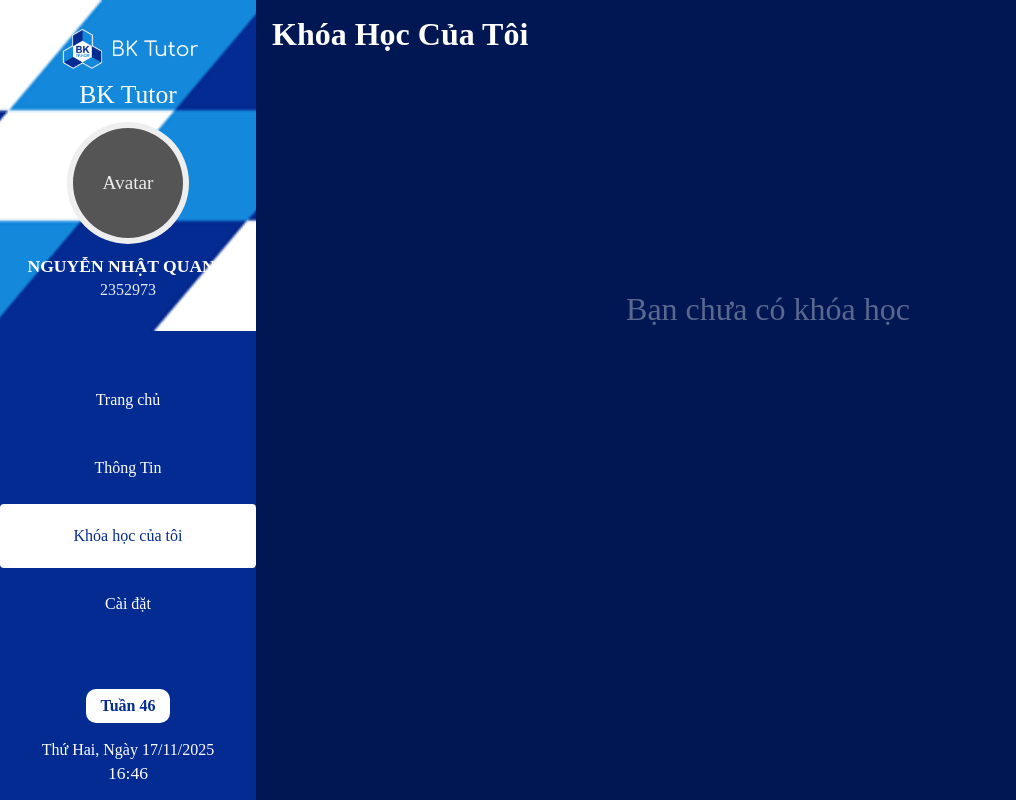
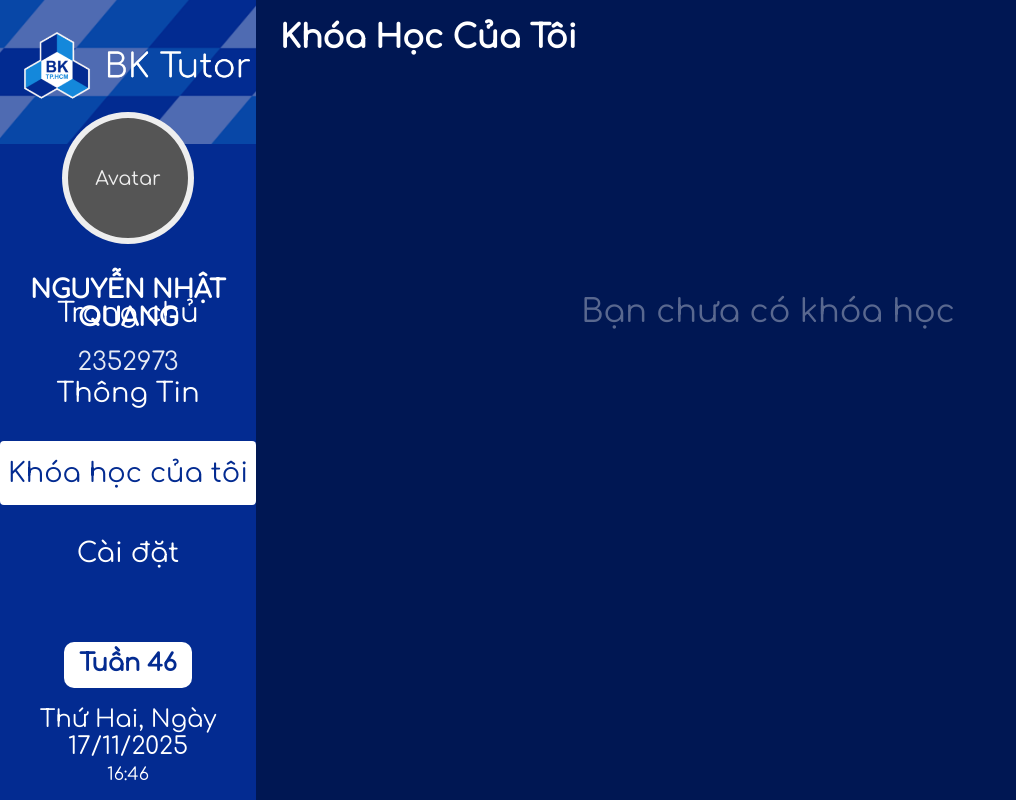
Before and after one commit to SUCA-Team/BKTutor-web, a React (Vite) app: page /courses in a window 1280 px wide. Shown: the whole page, without its empty margins (0-1016 px from the left). Built offline with nearby package versions, Linux system fonts and the light colour scheme.

Commit message:
UI Improved, Added Setting page content

```diff
--- a/src/App.css
+++ b/src/App.css
@@ -8,11 +8,26 @@
 	padding: 0;         /* no default padding */
 }
 
+/* Import local Comfortaa font from assets and apply globally */
+@font-face {
+	font-family: 'Comfortaa';
+	src: url('./assets/Comfortaa-Regular.ttf') format('truetype');
+	font-weight: 400;
+	font-style: normal;
+	font-display: swap;
+}
+
+/* Use Comfortaa as the default for all text */
+html, body, .container {
+	font-family: 'Comfortaa', system-ui, -apple-system, 'Segoe UI', Roboto, 'Helvetica Neue', Arial, sans-serif;
+}
+
 /* Two-column layout: sidebar + content */
 .container {
 	display: flex;
 	flex-direction: row;
-  margin: 0
+	margin: 0;
+	height: 100vh; /* ensure the app layout fills the viewport height */
 }
 
 .sidebar {
@@ -25,6 +40,10 @@
 	flex-direction: column;
 	align-items: stretch;
 	justify-content: space-between;
+	height: 100vh; /* keep sidebar height equal to viewport */
+	position: sticky;
+	top: 0;
+	overflow: auto; /* allow internal scrolling in the sidebar without growing the page */
 }
 
 .content-container {
@@ -39,13 +58,17 @@
 	list-style: none;
 	margin: 0;
 	padding: 0; /* anchors will span full sidebar width */
+	display: flex;
+	flex-direction: column;
+	gap: 1rem; /* add vertical spacing between buttons */
 }
 .sidebar-nav li + li {
-	margin-top: 0.25rem;
+	margin-top: 0; /* spacing now handled by gap */
 }
 .sidebar a {
 	color: #ffffff;
 	text-decoration: none;
+  font-size: 1.7rem; /* adjust font size for better readability */
 	display: flex;
 	width: 100%;            /* fill sidebar width */
 	height: 8vh;           /* 8% of viewport height */
@@ -69,8 +92,14 @@
 /* Content readability */
 .content-container {
  	color: #fff;
-	padding: 1rem;
-	overflow: auto;
+ 	padding: 0; /* page padding applied per-page except settings */
+ 	height: 100vh; /* keep content area equal to viewport */
+ 	overflow-y: auto; /* content scrolls internally */
+}
+
+/* Apply standard page padding to all pages except Settings */
+.content-container > :not(.settings-page) {
+  padding: 1.25rem 1.5rem;
 }
 
 /* Home page search and grid */
@@ -108,63 +137,88 @@
 .info-card {
 	background: #ffffff;
 	color: #001853;
-	border-radius: 16px;
-	padding: 2rem;
+	border-radius: 24px;
+	padding: 2.5rem 2.5rem;
 	display: flex;
-	gap: 2rem;
+	gap: 2.5rem;
 	align-items: center;
-	box-shadow: 0 6px 18px rgba(0,0,0,0.08);
-	margin-bottom: 2rem;
+	box-shadow: 0 10px 30px rgba(0,0,0,0.08);
+	margin-bottom: 2.25rem;
+	position: relative;
+	overflow: hidden;
+  font-size: x-large;
+	/* decorative pattern will be rendered in a pseudo-element so we can control opacity */
+}
+
+.info-card::before {
+	content: '';
+	position: absolute;
+	inset: 0;
+	background-image: url('./assets/Background-pattern.png');
+	 background-repeat: no-repeat;
+	 /* push the pattern past the right edge so it extends outside the card
+		 and covers the bottom-right white gap */
+	 background-position: 300% 100%; /* x% y% where >100 moves image outside */
+	 background-size: 80%; /* make it taller so it covers bottom area */
+	opacity: 0.7; /* requested opacity for the pattern */
+	z-index: 0;
+	pointer-events: none;
 }
 .info-left {
-	flex: 0 0 220px;
+	flex: 0 0 260px;
 	display: flex;
 	align-items: center;
 	justify-content: center;
 }
 .info-avatar {
-	width: 160px;
-	height: 160px;
+	width: 200px;
+	height: 200px;
 	border-radius: 50%;
 	background: #666;
 	color: #fff;
 	display: flex;
 	align-items: center;
 	justify-content: center;
-	font-size: 1.1rem;
+	font-size: 1.25rem;
 }
 
 .info-avatar-img {
-	width: 160px;
-	height: 160px;
+	width: 200px;
+	height: 200px;
 	border-radius: 50%;
 	object-fit: cover;
-	border: 6px solid rgba(255,255,255,0.9);
+	border: 6px solid rgba(255,255,255,0.95);
 	display: block;
 }
 .info-right {
 	flex: 1 1 auto;
+	padding-right: 2rem; /* keep text away from decorative pattern */
 }
 .info-name {
 	margin: 0 0 0.25rem 0;
-	font-size: 1.6rem;
+	font-size: 2rem;
+	letter-spacing: 0.02em;
 }
 .info-faculty {
 	color: #2b6cb0;
 	margin-bottom: 1rem;
+	font-size: 1rem;
 }
 .info-rows .row {
 	display: flex;
 	gap: 1.25rem;
-	margin-top: 0.6rem;
+	margin-top: 0.8rem;
+	align-items: center;
 }
 .info-rows .label {
-	width: 80px;
-	font-weight: 600;
+	width: 110px;
+	font-weight: 700;
 	opacity: 0.85;
+	color: #2b2b2b;
 }
 .info-rows .value {
 	flex: 1 1 auto;
+	color: #222;
 }
 
 @media (max-width: 880px) {
@@ -198,6 +252,7 @@
 	box-sizing: border-box;
 	overflow: hidden;
 	transition: transform 160ms ease, box-shadow 160ms ease;
+  font-size: x-large;
 }
 
 /* registered button style (after user registers from Home) */
@@ -223,26 +278,104 @@
 }
 
 .my-courses-list {
-	display: grid;
-	grid-template-columns: 1fr;
+	display: flex;
+	flex-direction: row;
 	gap: 1.5rem;
-	padding-top: 1rem;
+	padding: 1rem 0;
+	overflow-x: auto;
+	-webkit-overflow-scrolling: touch;
+	scroll-behavior: smooth;
 }
 
+/* Make cards a horizontal scroller; each card is fixed viewport size */
 .my-course-card {
 	background: #ffffff;
 	border-radius: 16px;
-	padding: 2rem;
-	width: min(680px, 70%);
+	padding: 1.6rem;
+	width: 22vw;
+	min-width: 22vw;
+	height: 67vh;
+	box-sizing: border-box;
 	color: #001753;
 	box-shadow: 0 2px 0 rgba(0,0,0,0.06);
+	display: flex;
+	flex-direction: column;
 }
-.my-course-card .course-code.big { font-size: 28px; color: #001753; margin-top: 0.5rem; }
-.my-course-card .course-title.big { font-size: 36px; margin: .5rem 0 1rem; color: #001753; }
-.my-course-card .tutor { margin-top: 0.5rem; color: #001753; }
-.my-course-card hr { border: none; border-top: 2px solid rgba(0,0,0,0.08); margin: 1rem 0; }
-.my-course-actions { display:flex; justify-content:flex-end; margin-top: 1.5rem; }
-.btn-details { background: #001753; color: #fff; padding: 1rem 2rem; border-radius: 12px; border:none; cursor:pointer; font-size: 1.05rem; }
+
+.my-course-card .card-inner {
+	display: flex;
+	flex-direction: column;
+	height: 100%;
+  font-size: x-large;
+}
+
+.my-course-card .course-code.big { font-size: 35px; color: #001753; margin-top: 0.25rem; }
+.my-course-card .course-title.big { font-size: 35px; color: #001753; }
+.my-course-card .tutor { margin-top: 0.5rem; color: #001753; font-size: 25px; }
+.my-course-card hr { border: none; border-top: 1px solid rgba(0,0,0,0.06); margin: 0.75rem 0;}
+.my-course-actions { display:flex; justify-content:center; align-items: center ; margin-top: auto; }
+.btn-details { align-items: center; background: #001753; height: 130%; width: 120%; color: #fff; padding: 0.8rem 1.2rem; border-radius: 5%; border:none; cursor:pointer; font-size: 1.5rem; }
+
+/* horizontal scrollbar styling (WebKit) */
+.my-courses-list::-webkit-scrollbar { height: 12px; }
+.my-courses-list::-webkit-scrollbar-track { background: rgb(25, 17, 114); }
+.my-courses-list::-webkit-scrollbar-thumb { background: rgba(255, 255, 255, 0.339); border-radius: 8px; }
+
+/* Settings page styles */
+.settings-page { padding: 1rem 2rem 3rem; }
+.settings-card {
+	background: #fff;
+	border-radius: 16px;
+	padding: 1.25rem 1.5rem;
+	margin-bottom: 1.25rem;
+	color: #001753;
+  font-size: medium;
+}
+.settings-label { font-weight: 700; letter-spacing: 0.06em; color: #001753; margin-bottom: 0.75rem; }
+.settings-control { display: flex; justify-content: space-between; align-items: center; gap: 1rem; }
+.settings-select {
+	min-width: 260px;
+	padding: 0.9rem 1rem;
+	border-radius: 8px;
+	border: 1px solid rgba(0,0,0,0.08);
+	background: #fff;
+	color: #001753;
+	font-size: 1rem;
+}
+
+/* Toggle switch */
+.toggle-wrapper { display:flex; align-items:center; }
+.toggle-switch {
+	width: 56px;
+	height: 32px;
+	background: rgba(0,0,0,0.08);
+	border-radius: 20px;
+	border: none;
+	position: relative;
+	padding: 0;
+	cursor: pointer;
+}
+.toggle-switch .knob {
+	position: absolute;
+	top: 4px;
+	left: 4px;
+	width: 24px;
+	height: 24px;
+	background: #fff;
+	border-radius: 50%;
+	box-shadow: 0 1px 2px rgba(0,0,0,0.12);
+	transition: transform 180ms ease;
+}
+.toggle-switch.on { background: #001753; }
+.toggle-switch.on .knob { transform: translateX(24px); }
+
+.support-grid { display:flex; gap: 2.5rem; align-items: center; }
+.support-link { color: #001753; text-decoration: none; font-weight: 600; }
+
+@media (max-width: 900px) {
+	.settings-select { min-width: 160px; }
+	.support-grid { flex-direction: column; gap: 0.5rem; align-items: flex-start; }
+}
 
 .course-card:hover {
 	transform: scale(1.03);
@@ -250,24 +383,25 @@
 }
 .course-title {
 	margin: 0.5rem 0 0 0;
-	font-size: 1.25rem;
+	font-size: 1.8rem;
 }
 .course-code {
-	font-size: 0.85rem;
+	font-size: 1.3rem;
 	opacity: 0.8;
 }
 .tutor {
 	margin-top: 0.6rem;
-	font-size: 0.95rem;
+	font-size: 1.5rem;
 }
 .meta {
-	font-size: 0.85rem;
+	font-size: 1.5rem;
 	opacity: 0.85;
 }
 .card-actions {
 	display: flex;
 	justify-content: flex-end;
 	margin-top: 1rem;
+  height: 5vh;
 }
 .btn-register {
 	background: rgba(0,0,0,0.3);
@@ -285,15 +419,35 @@
 
 /* Sidebar header (logo, avatar, name) */
 .sidebar-header {
+	height: 30vh;
+	position: relative;
+	padding: 0; /* padding will be handled by header content */
+}
+
+.sidebar-bg {
+	position: absolute;
+  height: 18vh;
+  opacity: 0.3;
+	inset: 0;
 	background-repeat: no-repeat;
 	background-size: cover;
 	background-position: center;
-	padding: 1.25rem 1rem 2rem 1rem;
-	text-align: center;
+	z-index: 0;
+}
+
+.sidebar-header-content {
+  margin-top: 1vh;
+	position: relative;
+	z-index: 1;
+	padding: 0.75rem 1rem;
+	display: flex;
+	flex-direction: column;
+	align-items: center;
+	justify-content: center;
 	color: #fff;
 }
 .sidebar-logo {
-	height: 48px;
+  height: 80px;
 	display: block;
 	margin: 0.25rem auto 0.5rem auto;
 }
@@ -303,9 +457,9 @@
 	font-weight: 500;
 }
 .avatar {
-	width: 110px;
-	height: 110px;
-	margin: 0.5rem auto;
+	width: 120px;
+	height: 120px;
+  margin-top: 0;
 	border-radius: 50%;
 	background: #555;
 	color: #eee;
@@ -316,14 +470,14 @@
 	font-size: 1.2rem;
 }
 .user-name {
-	margin-top: 0.75rem;
-	font-size: 1.1rem;
+	margin-top: 2rem;
+	font-size: 25px;
 	font-weight: 700;
 	text-align: center;
 }
 .user-id {
-	margin-top: 0.25rem;
-	font-size: 1rem;
+	margin-top: 1rem;
+	font-size: 25px;
 	opacity: 0.9;
 }
 
@@ -340,10 +494,13 @@
 	padding: 0.5rem 0.9rem;
 	border-radius: 10px;
 	font-weight: 600;
+  font-size: x-large;
 	margin-bottom: 0.6rem;
+  height: 30px;
+  width: 100px;
 }
 .date-line {
-	font-size: 1rem;
+	font-size: 1.5rem;
 	margin-top: 0.5rem;
 }
 .time-line {
--- a/src/App.tsx
+++ b/src/App.tsx
@@ -34,12 +34,14 @@ function App() {
   return (
     <div className="container">
       <aside className="sidebar">
-        <div className="sidebar-header" style={{ backgroundImage: `url(${BG})` }}>
-          <img src={Logo} alt="Logo" className="sidebar-logo" />
-          <h2 className="app-title">BK Tutor</h2>
-          <div className="avatar">Avatar</div>
-          <div className="user-name">NGUYỄN NHẬT QUANG</div>
-          <div className="user-id">2352973</div>
+        <div className="sidebar-header">
+          <div className="sidebar-bg" style={{ backgroundImage: `url(${BG})` }} />
+          <div className="sidebar-header-content">
+            <img src={Logo} alt="Logo" className="sidebar-logo" />
+            <div className="avatar">Avatar</div>
+            <div className="user-name">NGUYỄN NHẬT QUANG</div>
+            <div className="user-id">2352973</div>
+          </div>
         </div>
 
         <nav className="sidebar-nav">
```
Also changed, not shown: src/pages/Settings.tsx (+78 -3 lines). Lines whose indentation alone changed are shown as unchanged.
